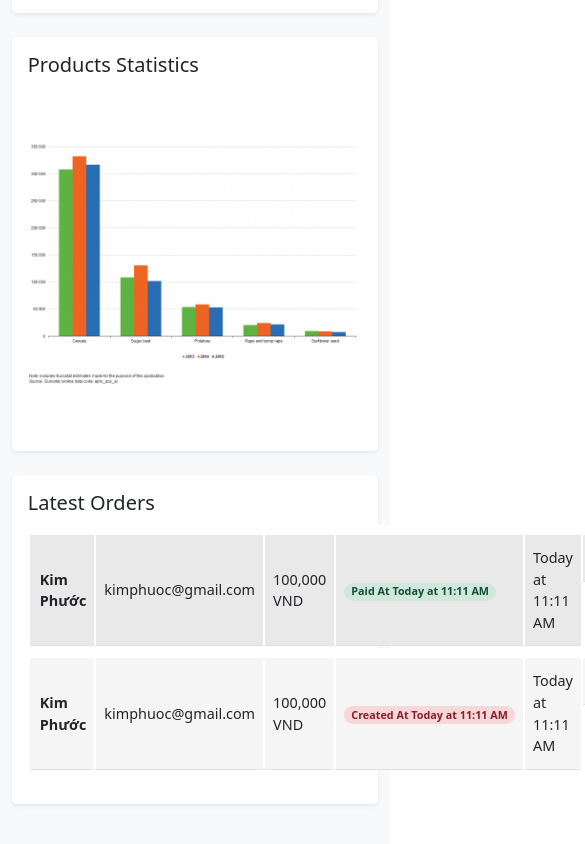
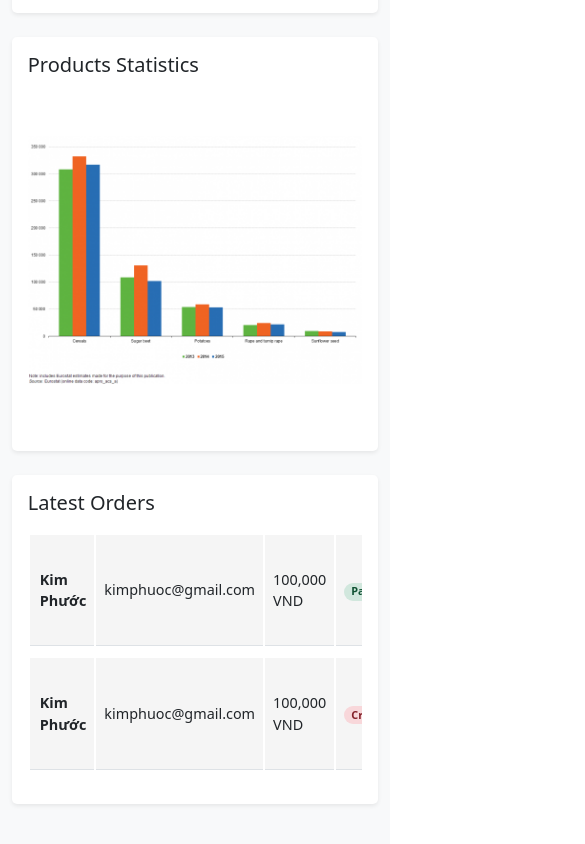
Before and after one commit to kimphuoc0209/E-commerce-Dashboard, a React (Create React App) app: page / in a window 390 px wide. Shown: the part 1260-2104 px from the top of the page, 585 px wide, since content can reach past the window. Built offline with nearby package versions, Linux system fonts and the light colour scheme; some icons are missing.

Commit message:
responsive table

```diff
--- a/src/components/Home/LatestOrder.js
+++ b/src/components/Home/LatestOrder.js
@@ -5,7 +5,8 @@ const LatestOrder = () => {
   return (
     <div className="card-body">
       <h5 className="card-title">Latest Orders</h5>
-      <table className="table table-striped">
+      <div className="table-responsive">
+        <table className="table">
           <tbody>
             <tr>
               <td>
@@ -47,6 +48,7 @@ const LatestOrder = () => {
           </tbody>
         </table>
       </div>
+    </div>
   );
 };
 export default LatestOrder;
--- a/src/components/Orders/OrderDetailProducts.js
+++ b/src/components/Orders/OrderDetailProducts.js
@@ -3,6 +3,7 @@ import { Link } from "react-router-dom";
 
 const OrderDetailProducts = () => {
   return (
+    <div className="table-responsive">
       <table className="table border table-lg">
         <thead>
           <tr>
@@ -26,7 +27,7 @@ const OrderDetailProducts = () => {
                     className="img-xs"
                   />
                 </div>
-              <div className="info">Vảy Ốc Đỏ{" "}</div>
+                <div className="info">Vảy Ốc Đỏ </div>
               </Link>
             </td>
             <td>25,000 VND</td>
@@ -51,7 +52,9 @@ const OrderDetailProducts = () => {
                 <dl className="dlist">
                   <dt className="text-muted">Status:</dt>
                   <dd>
-                  <span className="badge rounded-pill alert alert-success text-success">Payment Done</span>
+                    <span className="badge rounded-pill alert alert-success text-success">
+                      Payment Done
+                    </span>
                   </dd>
                 </dl>
               </article>
@@ -59,6 +62,7 @@ const OrderDetailProducts = () => {
           </tr>
         </tbody>
       </table>
+    </div>
   );
 };
 export default OrderDetailProducts;
--- a/src/components/Orders/Orders.js
+++ b/src/components/Orders/Orders.js
@@ -3,6 +3,7 @@ import { Link } from "react-router-dom";
 
 const Orders = () => {
   return (
+    <div className="table-responsive">
       <table className="table">
         <thead>
           <tr>
@@ -60,6 +61,7 @@ const Orders = () => {
           </tr>
         </tbody>
       </table>
+    </div>
   );
 };
 export default Orders;
```
Lines whose indentation alone changed are shown as unchanged.
